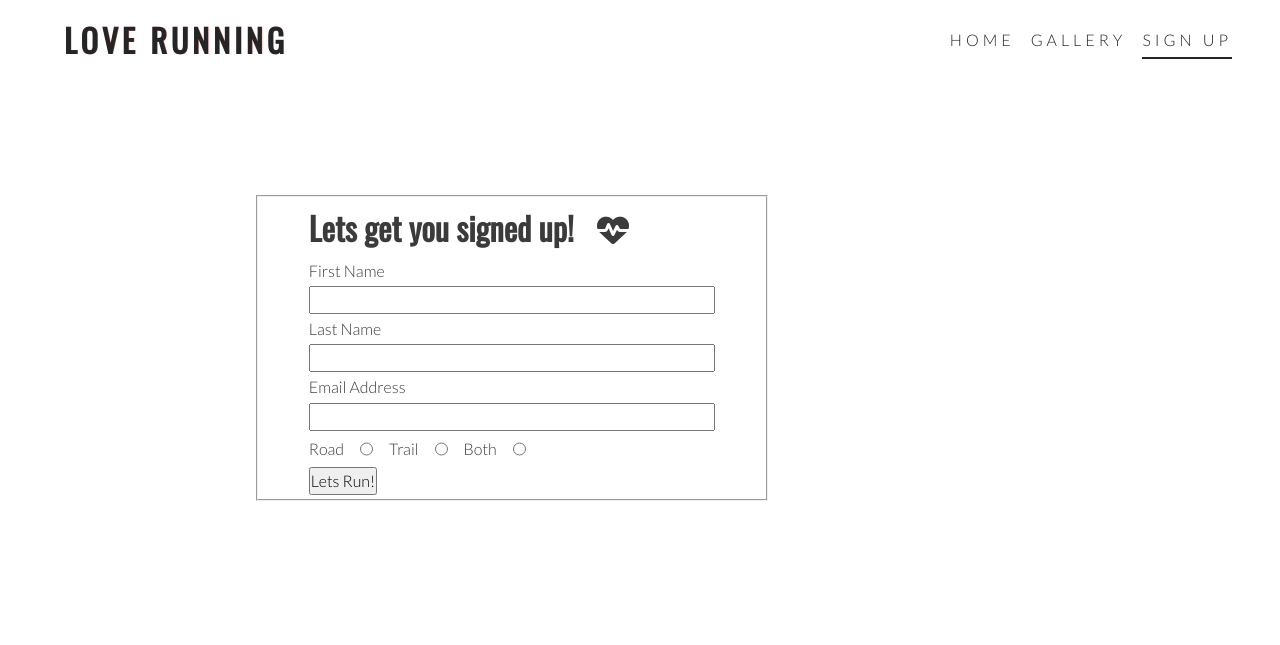
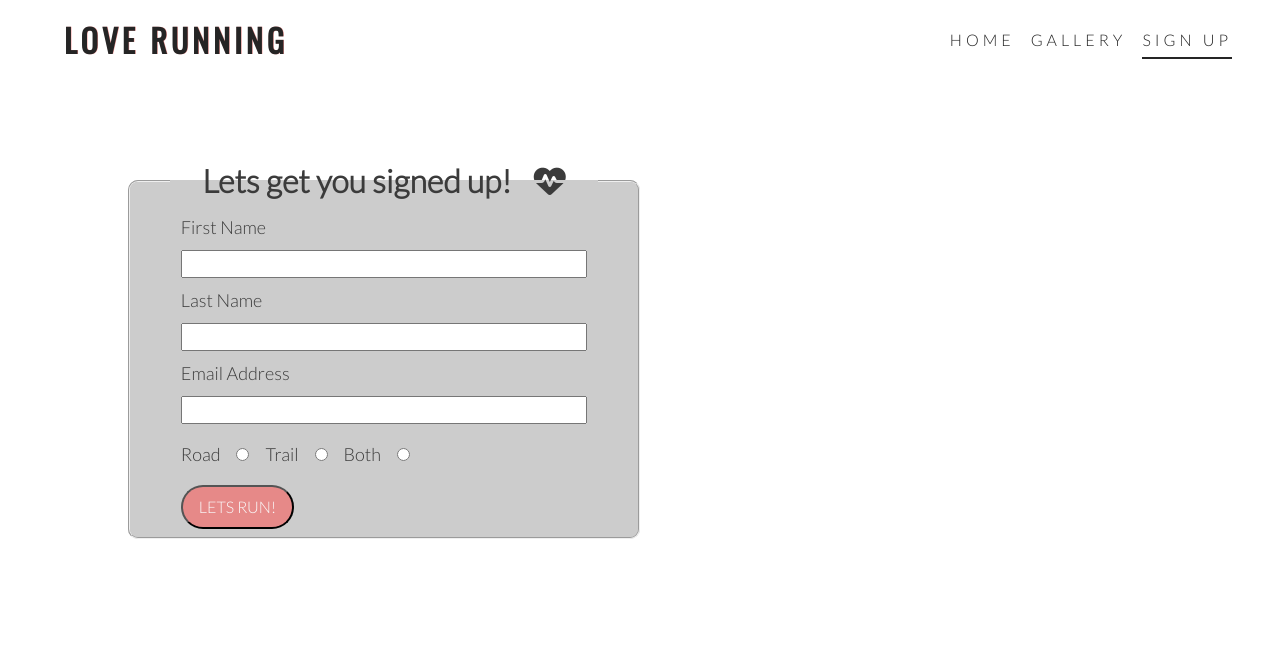
Before and after one commit to Shane-Donlon/CI-Love-Running-Walkthrough, a plain HTML site: page signup.html in a window 1280 px wide. Shown: the top 645 px of the page. Drawn offline with nearby package versions, Linux system fonts and the light colour scheme.

Commit message:
style add: form inital styling

```diff
--- a/assets/css/style.css
+++ b/assets/css/style.css
@@ -306,21 +306,47 @@ hr {
 
 
 .fieldset {
+  position: relative;
   width: 40%;
-  min-height: 20%;
-  margin-inline: 20% auto;
+  margin-inline: 10% auto;
+  border-radius: 10px;
+  background-color: rgba(0, 0, 0, 0.2);
+}
+
+.form-h2 {
+  padding-inline: 1em;
+  margin-inline: auto;
 }
 
 .fieldset * {
   display: block;
+
 }
 
+
 .form  * {
-  margin-block: 0.2em;
+  margin-block: 0.5em;
+}
+
+.form {
+  accent-color: rgba(var(--clr-header-shadow));
+}
+
+.label {
+  font-size: 1.125rem;
 }
 .input-sign-up {
   width: 100%;
 }
+
+.input-sign-up:focus-visible,
+.input-sign-up:active {
+  background-color: rgba(var(--clr-header-shadow));
+   outline-color:rgba(var(--clr-header-shadow));
+   font-weight: 700;
+}
+
+
 
 .form-content-wrapper {
   width: 80%;
@@ -330,6 +356,22 @@ hr {
 .radio-flex {
   display: flex;
   gap: 1em;
+  flex-wrap: wrap;
+}
+
+.btn {
+  --btn-height:100px;
+  --btn-width: var(--btn-height);
+  background-color: rgba(var(--clr-header-shadow));
+border-radius: 100vmax;
+  padding: 0.5em 1em;
+  color: var(--clr-100);
+  font-size: 1rem;
+  text-transform: uppercase;
+}
+
+.btn:hover {
+  cursor: pointer;
 }
 
 @media (max-width: 500px) {
@@ -352,4 +394,8 @@ hr {
   .header {
     gap: 1em;
   }
+
+  .radio-flex {
+    gap: 0.5em;
+  }
 }
--- a/signup.html
+++ b/signup.html
@@ -47,13 +47,10 @@
     </header>
     <main id="main" class="sign-up-grid">
       <fieldset class="fieldset">
+        <legend class="h2 form-h2">Lets get you signed up!
+            <i class="fas fa-heartbeat"></i></legend>
         <form action="https://formdump.codeinstitute.net/" method="post" class="form">
           <div class="form-content-wrapper">
-            <h2 class="h2 form-h2">
-              Lets get you signed up!
-              <i class="fas fa-heartbeat"></i>
-            </h2>
-
             <label for="fname" class="label">First Name</label>
             <input
               type="text"
@@ -82,27 +79,30 @@
             />
 
             <div class="radio-flex">
-              <label for="road">Road</label>
+              <label for="road" class="label">Road</label>
               <input
                 type="radio"
                 id="road"
                 name="running_preference"
                 value="road"
                 required
+                class="radio-btn"
               />
-              <label for="trail">Trail</label>
+              <label for="trail" class="label">Trail</label>
               <input
                 type="radio"
                 id="trail"
                 name="running_preference"
                 value="trail"
+                class="radio-btn"
               />
-              <label for="both">Both</label>
+              <label for="both" class="label">Both</label>
               <input
                 type="radio"
                 id="both"
                 name="running_preference"
                 value="both"
+                class="radio-btn"
               />
             </div>
 
```
Also changed, not shown: 1 other file.
